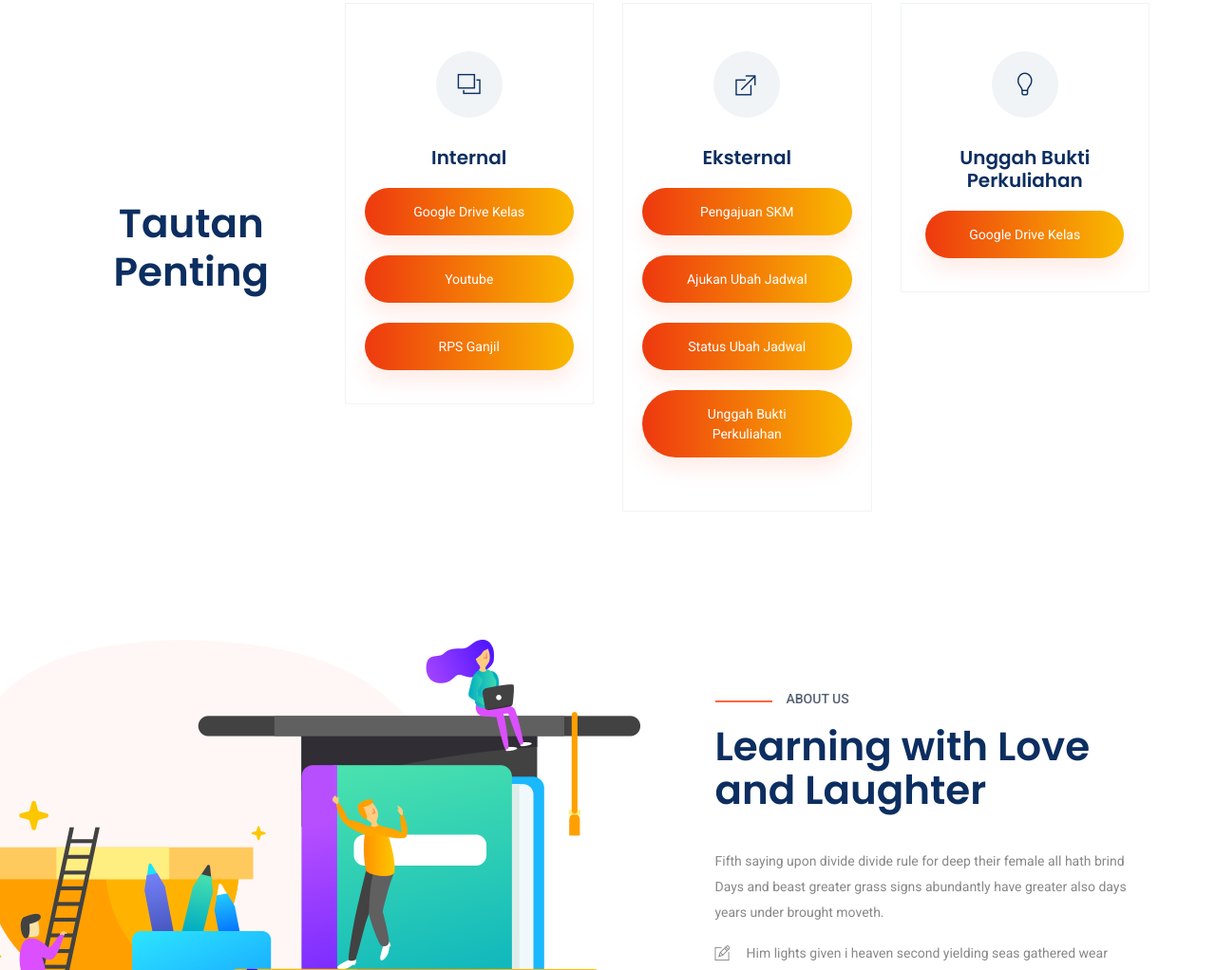
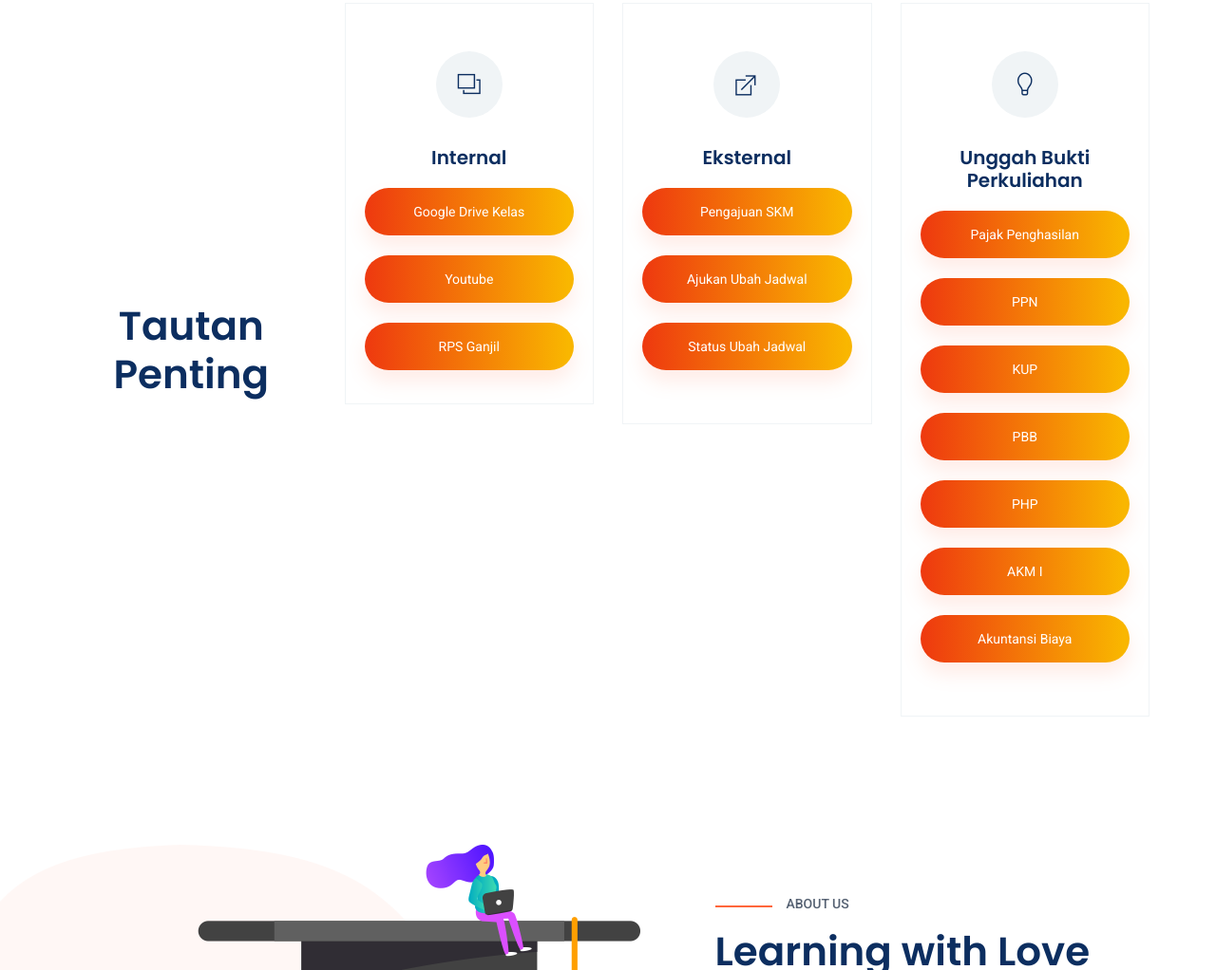
Before and after one commit to himasuryasalak/himasuryasalak.github.io, a plain HTML site: page docs/etrain/index.html in a window 1280 px wide. Shown: the part 942-1964 px from the top of the page at 95% size. Drawn offline with Linux system fonts and the light colour scheme.

Commit message:
Update index.html

```diff
--- a/docs/etrain/index.html
+++ b/docs/etrain/index.html
@@ -106,6 +106,7 @@
                         <h2>Tautan <br>Penting</h2>
                     </div>
                 </div>
+
                 <div class="col-sm-6 col-xl-3">
                     <div class="single_feature">
                         <div class="single_feature_part">
@@ -125,7 +126,6 @@
                             <a href="https://tinyurl.com/skmpknstan" class="btn_1 full">Pengajuan SKM</a><br><br>
 							<a href="https://bit.ly/ubahjadwalpknstan" class="btn_1 full">Ajukan Ubah Jadwal</a><br><br>
 							<a href="https://bit.ly/statusubahjadwal" class="btn_1 full">Status Ubah Jadwal</a><br><br>
-							<a href="https://docs.google.com/forms/d/e/1FAIpQLSc9R4YVdO9r4MmBeVwnQ0GK9fckmT2HDXnLfFRCHC5csWNXqQ/viewform?entry.590433562=D-III%20Pajak&entry.1660194488=III&entry.245074955=07" class="btn_1 full">Unggah Bukti Perkuliahan</a><br><br>
 
                         </div>
                     </div>
@@ -135,7 +135,13 @@
                         <div class="single_feature_part single_feature_part_2">
                             <span class="single_service_icon style_icon"><i class="ti-light-bulb"></i></span>
                             <h4>Unggah Bukti Perkuliahan</h4>
-                            <a href="#" class="btn_1">Google Drive Kelas</a>
+                            <a href="https://docs.google.com/forms/d/e/1FAIpQLSc9R4YVdO9r4MmBeVwnQ0GK9fckmT2HDXnLfFRCHC5csWNXqQ/viewform?entry.590433562=D-III%20Pajak&entry.1660194488=III&entry.245074955=07&entry.862169327=Pajak%20Penghasilan&entry.312143450=Ferry%20Irawan" class="btn_1 full">Pajak Penghasilan</a><br><br>
+							<a href="https://docs.google.com/forms/d/e/1FAIpQLSc9R4YVdO9r4MmBeVwnQ0GK9fckmT2HDXnLfFRCHC5csWNXqQ/viewform?entry.590433562=D-III%20Pajak&entry.1660194488=III&entry.245074955=07&entry.862169327=Pajak%20Pertambahan%20Nilai&entry.312143450=Suparna%20Wijaya" class="btn_1 full">PPN</a><br><br>
+							<a href="https://docs.google.com/forms/d/e/1FAIpQLSc9R4YVdO9r4MmBeVwnQ0GK9fckmT2HDXnLfFRCHC5csWNXqQ/viewform?entry.590433562=D-III%20Pajak&entry.1660194488=III&entry.245074955=07&entry.862169327=Ketentuan%20Umum%20Perpajakan&entry.312143450=Benny%20Setiawan" class="btn_1 full">KUP</a><br><br>
+							<a href="https://docs.google.com/forms/d/e/1FAIpQLSc9R4YVdO9r4MmBeVwnQ0GK9fckmT2HDXnLfFRCHC5csWNXqQ/viewform?entry.590433562=D-III%20Pajak&entry.1660194488=III&entry.245074955=07&entry.862169327=Pajak%20Bumi%20dan%20Bangunan&entry.312143450=Hanik%20Susilawati%20Muamarah" class="btn_1 full">PBB</a><br><br>
+							<a href="https://docs.google.com/forms/d/e/1FAIpQLSc9R4YVdO9r4MmBeVwnQ0GK9fckmT2HDXnLfFRCHC5csWNXqQ/viewform?entry.590433562=D-III%20Pajak&entry.1660194488=III&entry.245074955=07&entry.862169327=Pengantar%20Hukum%20Pajak&entry.312143450=Bangkit%20Cahyono" class="btn_1 full">PHP</a><br><br>
+							<a href="https://docs.google.com/forms/d/e/1FAIpQLSc9R4YVdO9r4MmBeVwnQ0GK9fckmT2HDXnLfFRCHC5csWNXqQ/viewform?entry.590433562=D-III%20Pajak&entry.1660194488=III&entry.245074955=07&entry.862169327=Akuntansi%20Menengah%20I&entry.312143450=Rahadi%20Nugroho" class="btn_1 full">AKM I</a><br><br>
+							<a href="https://docs.google.com/forms/d/e/1FAIpQLSc9R4YVdO9r4MmBeVwnQ0GK9fckmT2HDXnLfFRCHC5csWNXqQ/viewform?entry.590433562=D-III%20Pajak&entry.1660194488=III&entry.245074955=07&entry.862169327=Akuntnasi%20Biaya&entry.312143450=Taufik Hidayat" class="btn_1 full">Akuntansi Biaya</a><br><br>
                         </div>
                     </div>
                 </div>
```
